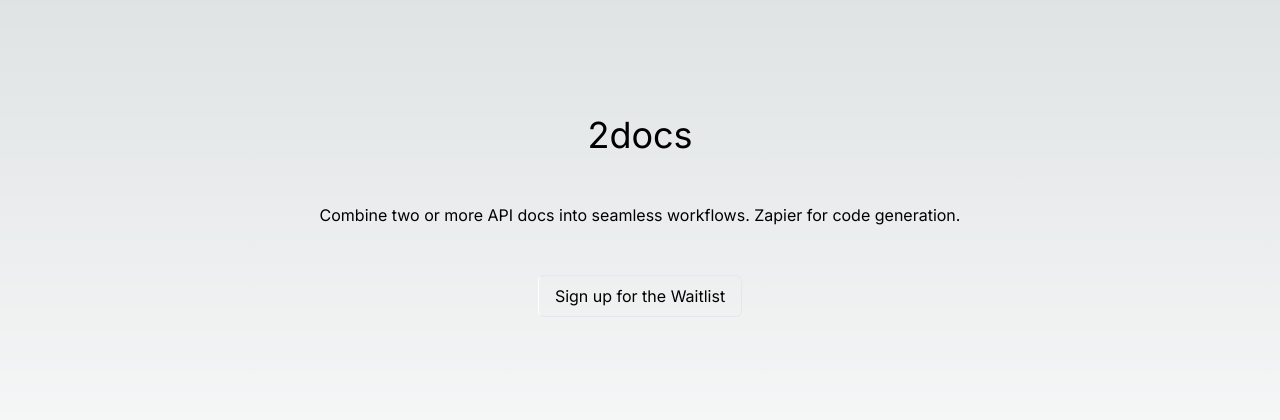
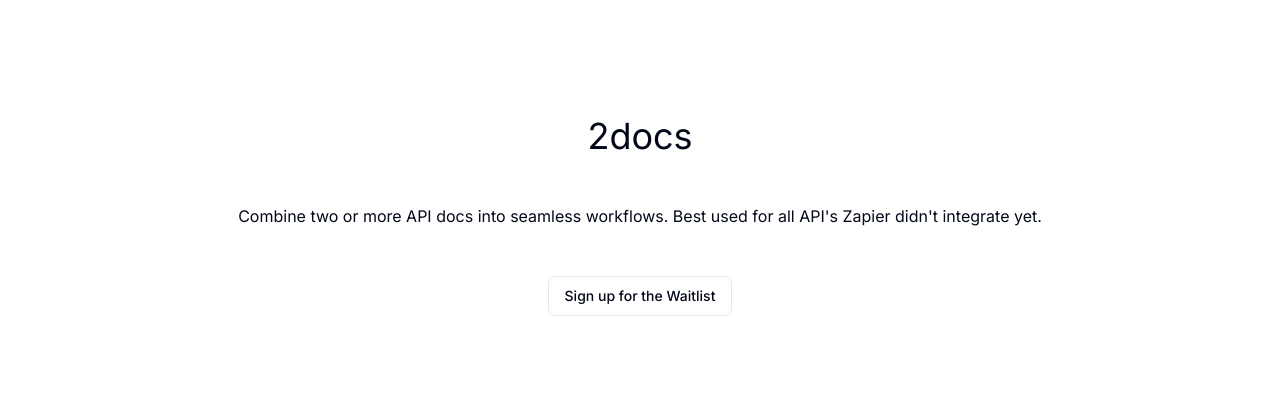
Before and after one commit to paulocerez/2docs-landing, a Next.js app: page / in a window 1280 px wide. Shown: the part 184-604 px from the top of the page. Built offline with nearby package versions, Linux system fonts and the light colour scheme.

Commit message:
feat: implement shadcn ui

```diff
--- a/app/globals.css
+++ b/app/globals.css
@@ -2,32 +2,68 @@
 @tailwind components;
 @tailwind utilities;
 
-:root {
-  --foreground-rgb: 0, 0, 0;
-  --background-start-rgb: 214, 219, 220;
-  --background-end-rgb: 255, 255, 255;
-}
+@layer base {
+  :root {
+    --background: 0 0% 100%;
+    --foreground: 222.2 84% 4.9%;
+    --card: 0 0% 100%;
+    --card-foreground: 222.2 84% 4.9%;
+    --popover: 0 0% 100%;
+    --popover-foreground: 222.2 84% 4.9%;
+    --primary: 222.2 47.4% 11.2%;
+    --primary-foreground: 210 40% 98%;
+    --secondary: 210 40% 96.1%;
+    --secondary-foreground: 222.2 47.4% 11.2%;
+    --muted: 210 40% 96.1%;
+    --muted-foreground: 215.4 16.3% 46.9%;
+    --accent: 210 40% 96.1%;
+    --accent-foreground: 222.2 47.4% 11.2%;
+    --destructive: 0 84.2% 60.2%;
+    --destructive-foreground: 210 40% 98%;
+    --border: 214.3 31.8% 91.4%;
+    --input: 214.3 31.8% 91.4%;
+    --ring: 222.2 84% 4.9%;
+    --radius: 0.5rem;
+    --chart-1: 12 76% 61%;
+    --chart-2: 173 58% 39%;
+    --chart-3: 197 37% 24%;
+    --chart-4: 43 74% 66%;
+    --chart-5: 27 87% 67%;
+  }
 
-@media (prefers-color-scheme: dark) {
-  :root {
-    --foreground-rgb: 255, 255, 255;
-    --background-start-rgb: 0, 0, 0;
-    --background-end-rgb: 0, 0, 0;
+  .dark {
+    --background: 222.2 84% 4.9%;
+    --foreground: 210 40% 98%;
+    --card: 222.2 84% 4.9%;
+    --card-foreground: 210 40% 98%;
+    --popover: 222.2 84% 4.9%;
+    --popover-foreground: 210 40% 98%;
+    --primary: 210 40% 98%;
+    --primary-foreground: 222.2 47.4% 11.2%;
+    --secondary: 217.2 32.6% 17.5%;
+    --secondary-foreground: 210 40% 98%;
+    --muted: 217.2 32.6% 17.5%;
+    --muted-foreground: 215 20.2% 65.1%;
+    --accent: 217.2 32.6% 17.5%;
+    --accent-foreground: 210 40% 98%;
+    --destructive: 0 62.8% 30.6%;
+    --destructive-foreground: 210 40% 98%;
+    --border: 217.2 32.6% 17.5%;
+    --input: 217.2 32.6% 17.5%;
+    --ring: 212.7 26.8% 83.9%;
+    --chart-1: 220 70% 50%;
+    --chart-2: 160 60% 45%;
+    --chart-3: 30 80% 55%;
+    --chart-4: 280 65% 60%;
+    --chart-5: 340 75% 55%;
   }
 }
 
-body {
-  color: rgb(var(--foreground-rgb));
-  background: linear-gradient(
-      to bottom,
-      transparent,
-      rgb(var(--background-end-rgb))
-    )
-    rgb(var(--background-start-rgb));
-}
-
-@layer utilities {
-  .text-balance {
-    text-wrap: balance;
+@layer base {
+  * {
+    @apply border-border;
+  }
+  body {
+    @apply bg-background text-foreground;
   }
 }
--- a/app/page.tsx
+++ b/app/page.tsx
@@ -1,14 +1,14 @@
+import { Button } from "@/components/ui/button";
+
 export default function Home() {
   return (
     <main className="flex flex-col space-y-12 justify-center items-center p-24 text-center h-screen">
       <h1 className="text-4xl">2docs</h1>
       <p>
-        Combine two or more API docs into seamless workflows. Zapier for code
-        generation.
+        Combine two or more API docs into seamless workflows. Best used for all
+        API&apos;s Zapier didn&apos;t integrate yet.
       </p>
-      <button className="border border-l-white px-4 py-2 rounded-md hover:bg-gray-700">
-        Sign up for the Waitlist
-      </button>
+      <Button variant="outline">Sign up for the Waitlist</Button>
     </main>
   );
 }
--- /dev/null
+++ b/components/ui/button.tsx
@@ -0,0 +1,56 @@
+import * as React from "react"
+import { Slot } from "@radix-ui/react-slot"
+import { cva, type VariantProps } from "class-variance-authority"
+
+import { cn } from "@/lib/utils"
+
+const buttonVariants = cva(
+  "inline-flex items-center justify-center whitespace-nowrap rounded-md text-sm font-medium ring-offset-background transition-colors focus-visible:outline-none focus-visible:ring-2 focus-visible:ring-ring focus-visible:ring-offset-2 disabled:pointer-events-none disabled:opacity-50",
+  {
+    variants: {
+      variant: {
+        default: "bg-primary text-primary-foreground hover:bg-primary/90",
+        destructive:
+          "bg-destructive text-destructive-foreground hover:bg-destructive/90",
+        outline:
+          "border border-input bg-background hover:bg-accent hover:text-accent-foreground",
+        secondary:
+          "bg-secondary text-secondary-foreground hover:bg-secondary/80",
+        ghost: "hover:bg-accent hover:text-accent-foreground",
+        link: "text-primary underline-offset-4 hover:underline",
+      },
+      size: {
+        default: "h-10 px-4 py-2",
+        sm: "h-9 rounded-md px-3",
+        lg: "h-11 rounded-md px-8",
+        icon: "h-10 w-10",
+      },
+    },
+    defaultVariants: {
+      variant: "default",
+      size: "default",
+    },
+  }
+)
+
+export interface ButtonProps
+  extends React.ButtonHTMLAttributes<HTMLButtonElement>,
+    VariantProps<typeof buttonVariants> {
+  asChild?: boolean
+}
+
+const Button = React.forwardRef<HTMLButtonElement, ButtonProps>(
+  ({ className, variant, size, asChild = false, ...props }, ref) => {
+    const Comp = asChild ? Slot : "button"
+    return (
+      <Comp
+        className={cn(buttonVariants({ variant, size, className }))}
+        ref={ref}
+        {...props}
+      />
+    )
+  }
+)
+Button.displayName = "Button"
+
+export { Button, buttonVariants }
--- /dev/null
+++ b/lib/utils.ts
@@ -0,0 +1,6 @@
+import { type ClassValue, clsx } from "clsx"
+import { twMerge } from "tailwind-merge"
+
+export function cn(...inputs: ClassValue[]) {
+  return twMerge(clsx(inputs))
+}
--- a/tailwind.config.ts
+++ b/tailwind.config.ts
@@ -1,20 +1,80 @@
-import type { Config } from "tailwindcss";
+import type { Config } from "tailwindcss"
 
-const config: Config = {
+const config = {
+  darkMode: ["class"],
   content: [
-    "./pages/**/*.{js,ts,jsx,tsx,mdx}",
-    "./components/**/*.{js,ts,jsx,tsx,mdx}",
-    "./app/**/*.{js,ts,jsx,tsx,mdx}",
-  ],
+    './pages/**/*.{ts,tsx}',
+    './components/**/*.{ts,tsx}',
+    './app/**/*.{ts,tsx}',
+    './src/**/*.{ts,tsx}',
+	],
+  prefix: "",
   theme: {
+    container: {
+      center: true,
+      padding: "2rem",
+      screens: {
+        "2xl": "1400px",
+      },
+    },
     extend: {
-      backgroundImage: {
-        "gradient-radial": "radial-gradient(var(--tw-gradient-stops))",
-        "gradient-conic":
-          "conic-gradient(from 180deg at 50% 50%, var(--tw-gradient-stops))",
+      colors: {
+        border: "hsl(var(--border))",
+        input: "hsl(var(--input))",
+        ring: "hsl(var(--ring))",
+        background: "hsl(var(--background))",
+        foreground: "hsl(var(--foreground))",
+        primary: {
+          DEFAULT: "hsl(var(--primary))",
+          foreground: "hsl(var(--primary-foreground))",
+        },
+        secondary: {
+          DEFAULT: "hsl(var(--secondary))",
+          foreground: "hsl(var(--secondary-foreground))",
+        },
+        destructive: {
+          DEFAULT: "hsl(var(--destructive))",
+          foreground: "hsl(var(--destructive-foreground))",
+        },
+        muted: {
+          DEFAULT: "hsl(var(--muted))",
+          foreground: "hsl(var(--muted-foreground))",
+        },
+        accent: {
+          DEFAULT: "hsl(var(--accent))",
+          foreground: "hsl(var(--accent-foreground))",
+        },
+        popover: {
+          DEFAULT: "hsl(var(--popover))",
+          foreground: "hsl(var(--popover-foreground))",
+        },
+        card: {
+          DEFAULT: "hsl(var(--card))",
+          foreground: "hsl(var(--card-foreground))",
+        },
+      },
+      borderRadius: {
+        lg: "var(--radius)",
+        md: "calc(var(--radius) - 2px)",
+        sm: "calc(var(--radius) - 4px)",
+      },
+      keyframes: {
+        "accordion-down": {
+          from: { height: "0" },
+          to: { height: "var(--radix-accordion-content-height)" },
+        },
+        "accordion-up": {
+          from: { height: "var(--radix-accordion-content-height)" },
+          to: { height: "0" },
+        },
+      },
+      animation: {
+        "accordion-down": "accordion-down 0.2s ease-out",
+        "accordion-up": "accordion-up 0.2s ease-out",
       },
     },
   },
-  plugins: [],
-};
-export default config;
+  plugins: [require("tailwindcss-animate")],
+} satisfies Config
+
+export default config
```
Also changed, not shown: package.json (+10 -4 lines), components.json (added), 1 other file (tests, documents, lock files or other folders).
